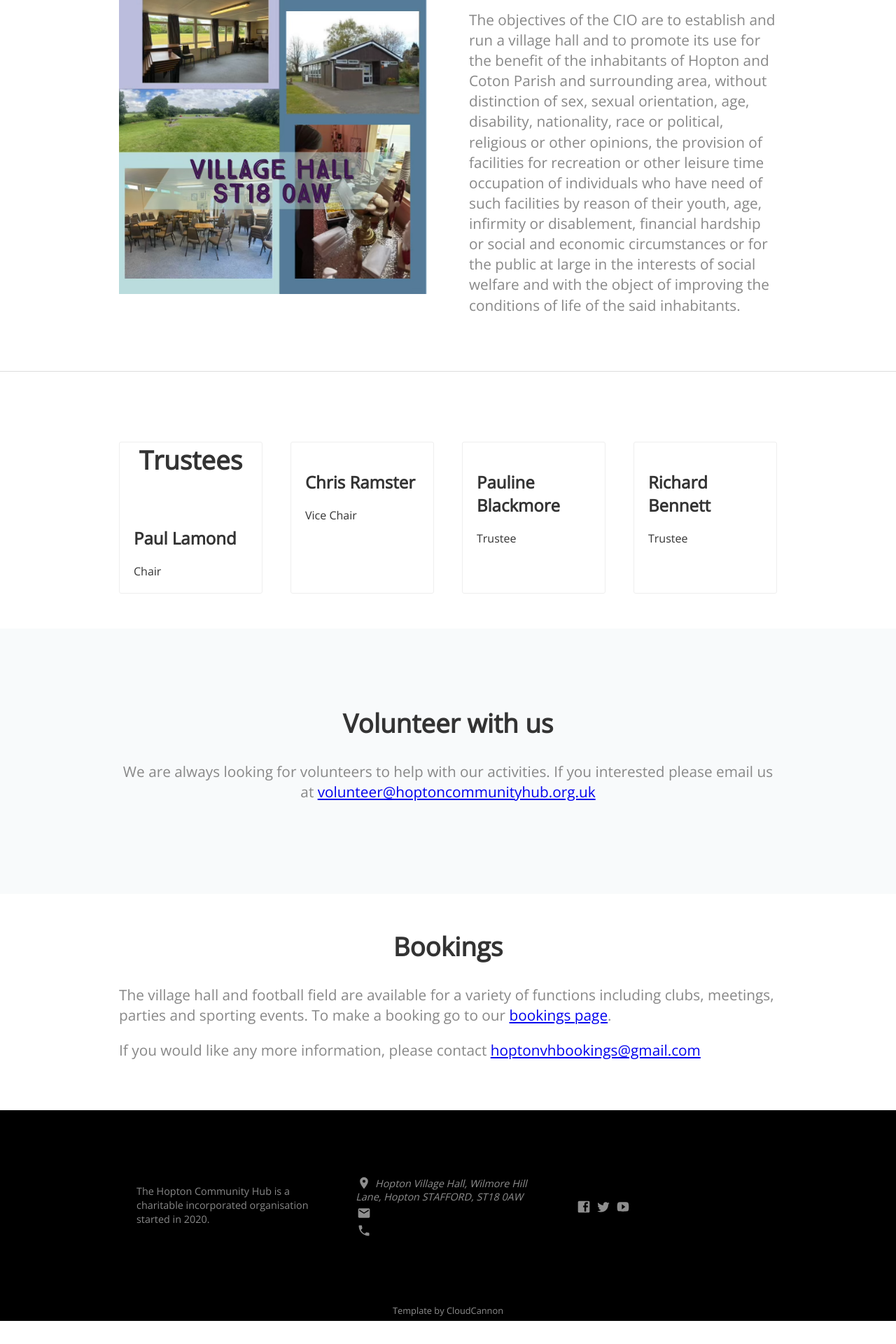
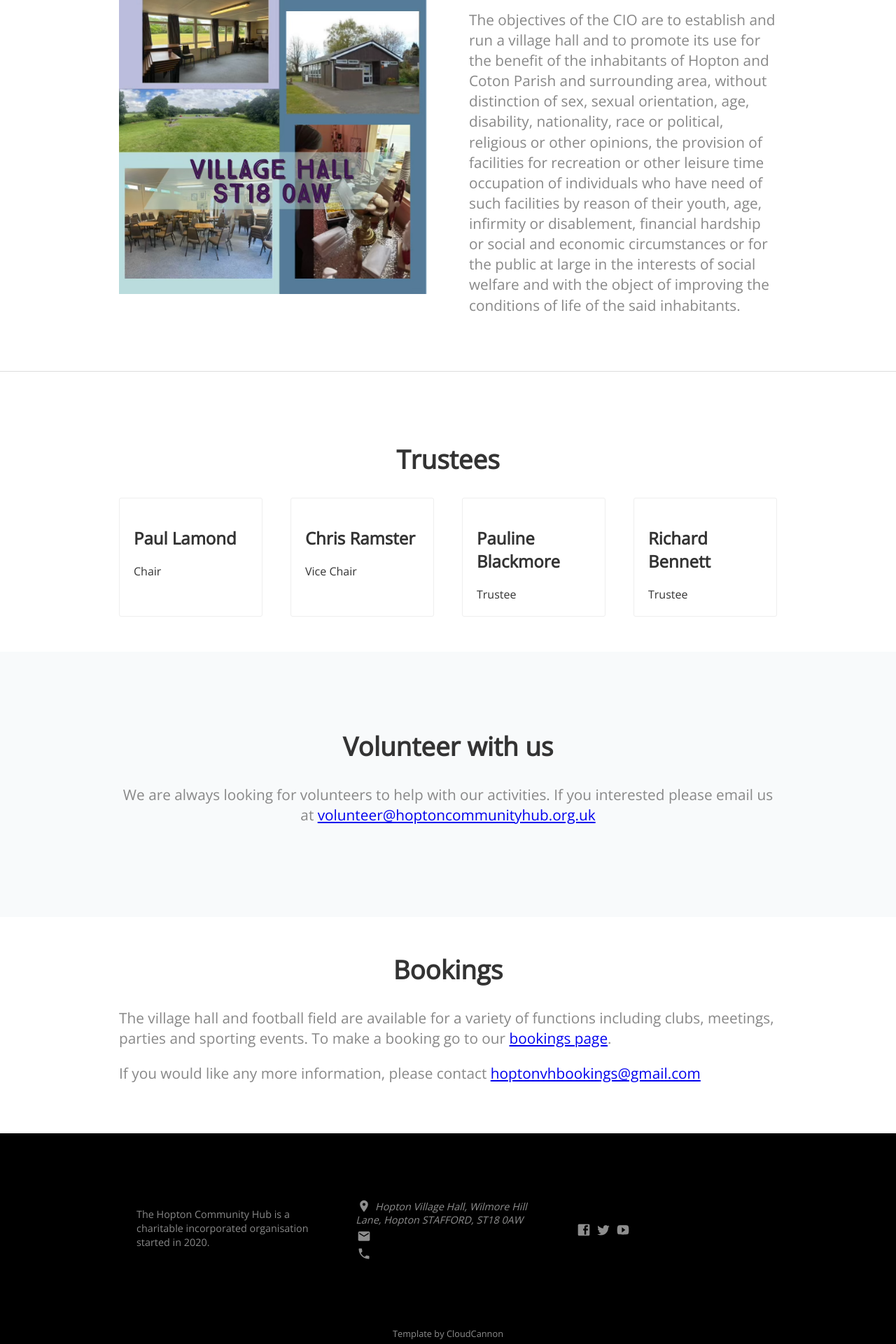
Before and after one commit to hoptonadmin/hopton-community-hub-website, a Jekyll site: the page built from index.html, in a window 1280 px wide. Shown: the part 1255-3175 px from the top of the page at 70% size. Built offline with Jekyll 4.4.1, drawn with Linux system fonts in a browser that asks for light colours; nearby versions of some CDN libraries; before the commit the page ends 3142 px from its top, so only the background shows below that.

Commit message:
Update index.html

```diff
--- a/index.html
+++ b/index.html
@@ -105,9 +105,10 @@ title: Hopton Community Hub
 <hr>
 
 <div class="container">
+<h2 class="editable" style="text-align: center;">Trustees</h2>
 <div class="posts">
 	<div class="post">
-		<h2 class="editable" style="text-align: center;">Trustees</h2>
+
 <!-- 		<div class="image" style="background-image: url({{ site.baseurl }}/images/people.svg)"></div> -->
 		<div class="post-content">
 			<h3>Paul Lamond</h3>
```
